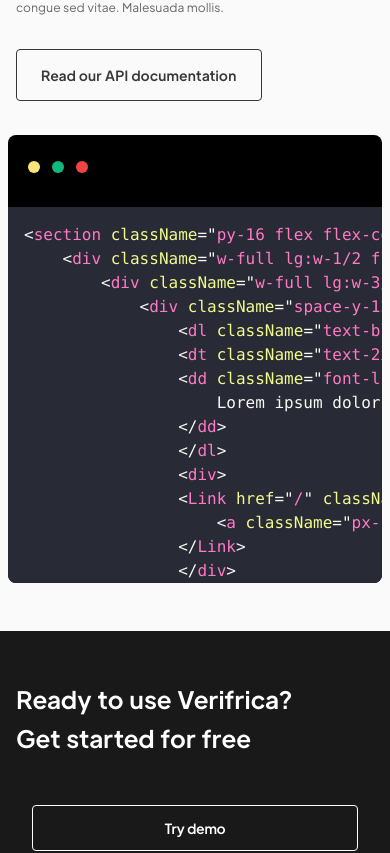
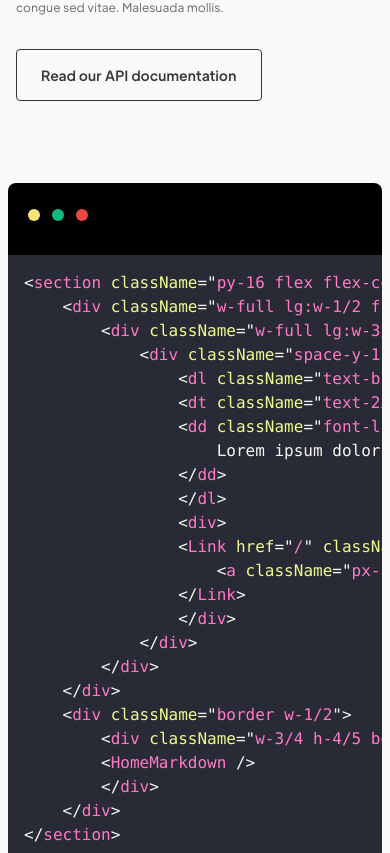
Before and after one commit to Kingo4luv/verifrica-2, a Next.js app: page / in a window 390 px wide. Shown: the part 6680-7533 px from the top of the page. Built offline with nearby package versions, Linux system fonts and the light colour scheme.

Commit message:
code padding

```diff
--- a/pages/index.js
+++ b/pages/index.js
@@ -212,14 +212,14 @@ export default function Home() {
             </div>
           </div>
         </div>
-        <div className="w-full lg:w-1/2 flex items-center px-2">
+        <div className="w-full lg:w-1/2 flex items-center px-2 py-12 lg:py-0">
           <div className="w-full md:w-full lg:w-3/4 rounded-lg" style={{backgroundColor: '#000'}}>
             <div className="h-16 w-full flex items-center px-5 space-x-3">
               <span className="w-3 h-3 bg-yellow rounded-full"></span>
               <span className="w-3 h-3 bg-green-500 rounded-full"></span>
               <span className="w-3 h-3 bg-red-500 rounded-full"></span>
             </div>
-            <div className="overflow-auto h-96 rounded-b-lg">
+            <div className="overflow-auto rounded-b-lg">
               <Highlight {...defaultProps} theme={theme} code={HomeCode} language="jsx">
                 {({ className, style, tokens, getLineProps, getTokenProps }) => (
                   <pre className={className} style={style}>
```
